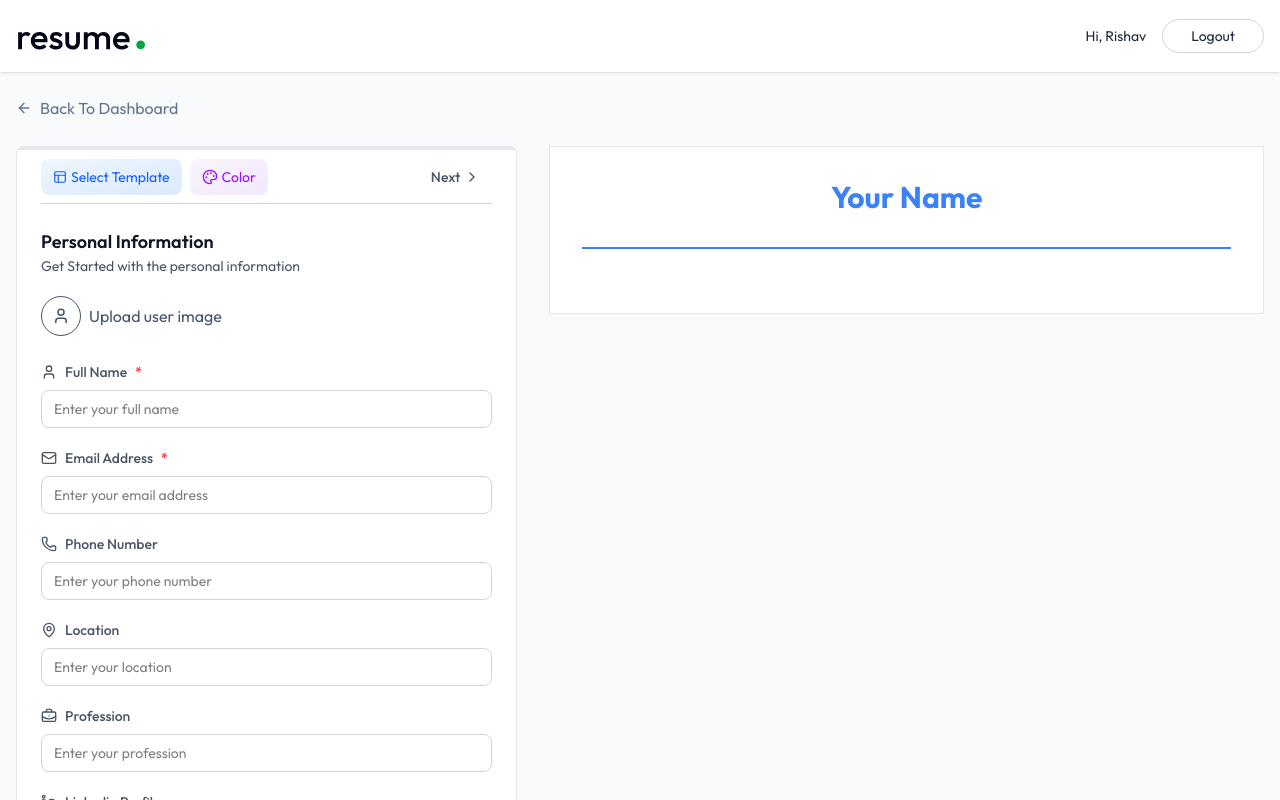
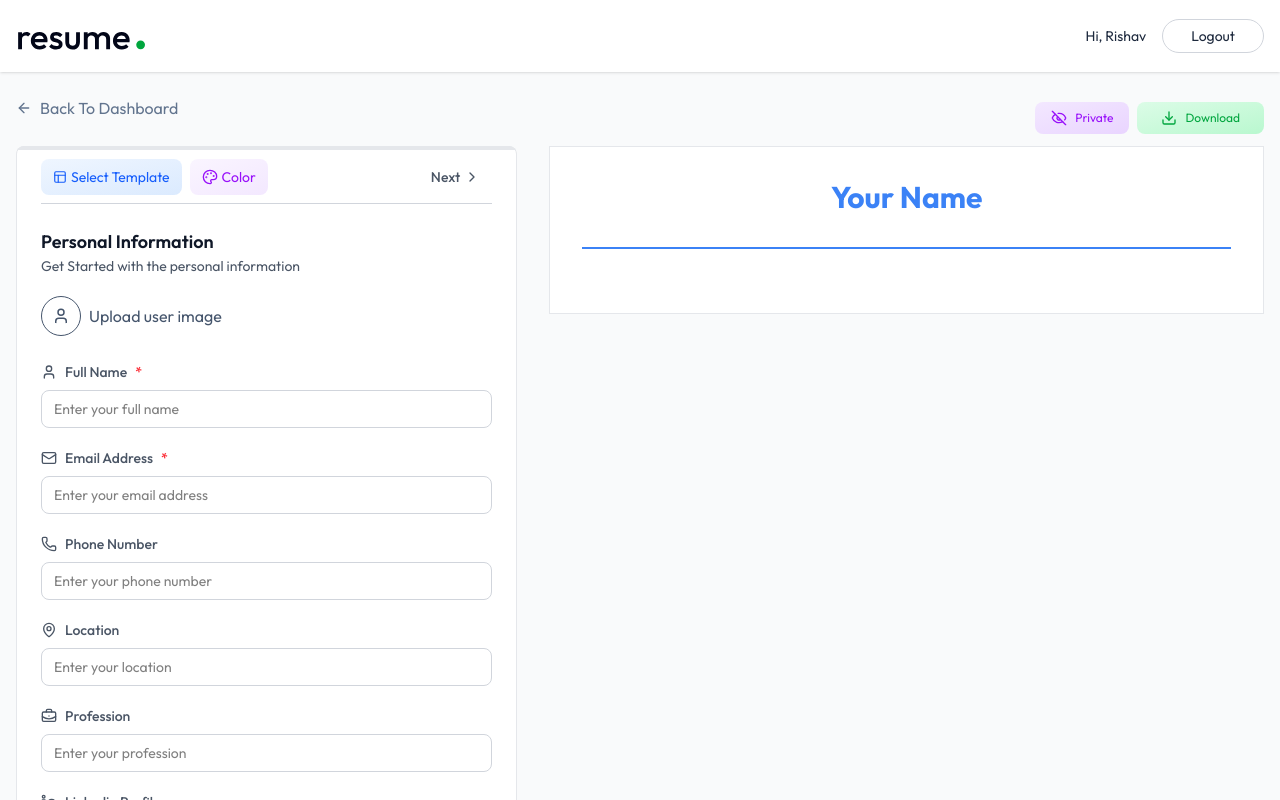
Before and after one commit to rishavraj45/AI_ResumeBuilder, a React (Vite) app in the folder client/: page /app/builder/1 in a window 1280 px wide. Shown: the top 800 px of the page. Built offline with nearby package versions, Linux system fonts and the light colour scheme; the HTML template or start-up script is replaced by a standard one.

Commit message:
resume visibility, share and download feature

```diff
--- a/client/src/pages/ResumeBuilder.jsx
+++ b/client/src/pages/ResumeBuilder.jsx
@@ -1,7 +1,7 @@
 import React, { useEffect, useState } from 'react'
 import { Link, useParams } from 'react-router-dom'
 import { dummyResumeData } from  '../assets/assets'
-import {ArrowLeftIcon, Briefcase, ChevronLeft, ChevronRight, FileText, FolderIcon, GraduationCap, Sparkles, User} from 'lucide-react'
+import {ArrowLeftIcon, Briefcase, ChevronLeft, ChevronRight, DownloadIcon, EyeIcon, EyeOffIcon, FileText, FolderIcon, GraduationCap, Share2Icon, Sparkles, User} from 'lucide-react'
 import PersonalInfoForm from '../components/PersonalInfoForm'
 import ResumePreview from '../components/ResumePreview'
 import TemplateSelector from '../components/TemplateSelector'
@@ -55,6 +55,24 @@
   useEffect (()=> {
     loadExistingResume()
   },[])
+
+  const changeResumeVisibility = async () => {
+    setResumeData({...resumeData, public: !resumeData.public})
+  }
+
+  const handleShare = () => {
+    const frontendUrl = window.location.href.split('/app/')[0];
+    const resumeUrl = frontendUrl + '/view/' + resumeId;
+    if(navigator.share){
+      navigator.share({url: resumeUrl, text: "My Resume"})
+    } else {
+      alert('Share not supported on this browser.')
+    }
+  }
+
+  const downloadResume = () => {
+    window.print();
+  }
 
   return (
     <div>
@@ -135,9 +153,27 @@
 
           {/* right panel preview */}
           <div className='lg:col-span-7 max-lg:mt-6'>
-            <div>
+            <div className='relative w-full'>
               {/* buttons  */}
+              <div className='absolute bottom-3 left-0 right-0 flex items-center justify-end gap-2'>
+                {resumeData.public && (
+                  <button onClick={handleShare} className='flex items-center p-2 px-4 gap-2 text-xs bg-gradient-to-br from-blue-100 to-blue-200 text-blue-600 rounded-lg ring-blue-300 hover:ring transition-colors'>
+                    <Share2Icon className='size-4' /> Share
+                  </button>
+                )}
+                {/* to make resume public or private */}
+                <button onClick={changeResumeVisibility} className='flex items-center p-2 px-4 gap-2 text-xs bg-gradient-to-br from-purple-100 to-purple-200 text-purple-600 rounded-lg ring-purple-300 hover:ring transition-colors'>
+                  {resumeData.public ? <EyeIcon className='size-4' /> :
+                  <EyeOffIcon className='size-4' />}
+                  {resumeData.public ? 'Public' : 'Private'}
+                </button>
+                {/* resume download button  */}
+                <button onClick={downloadResume} className='flex items-center gap-2 px-6 py-2 text-xs bg-gradient-to-br from-green-100 to-green-200 text-green-600 rounded-lg ring-green-300 hover:ring transition-colors'>
+                  <DownloadIcon className='size-4' /> Download
+                </button>
+              </div>
             </div>
+
             {/* resume preview  */}
             <ResumePreview data={resumeData} template={resumeData.template} accentColor={resumeData.accent_color} />
           </div>
```
